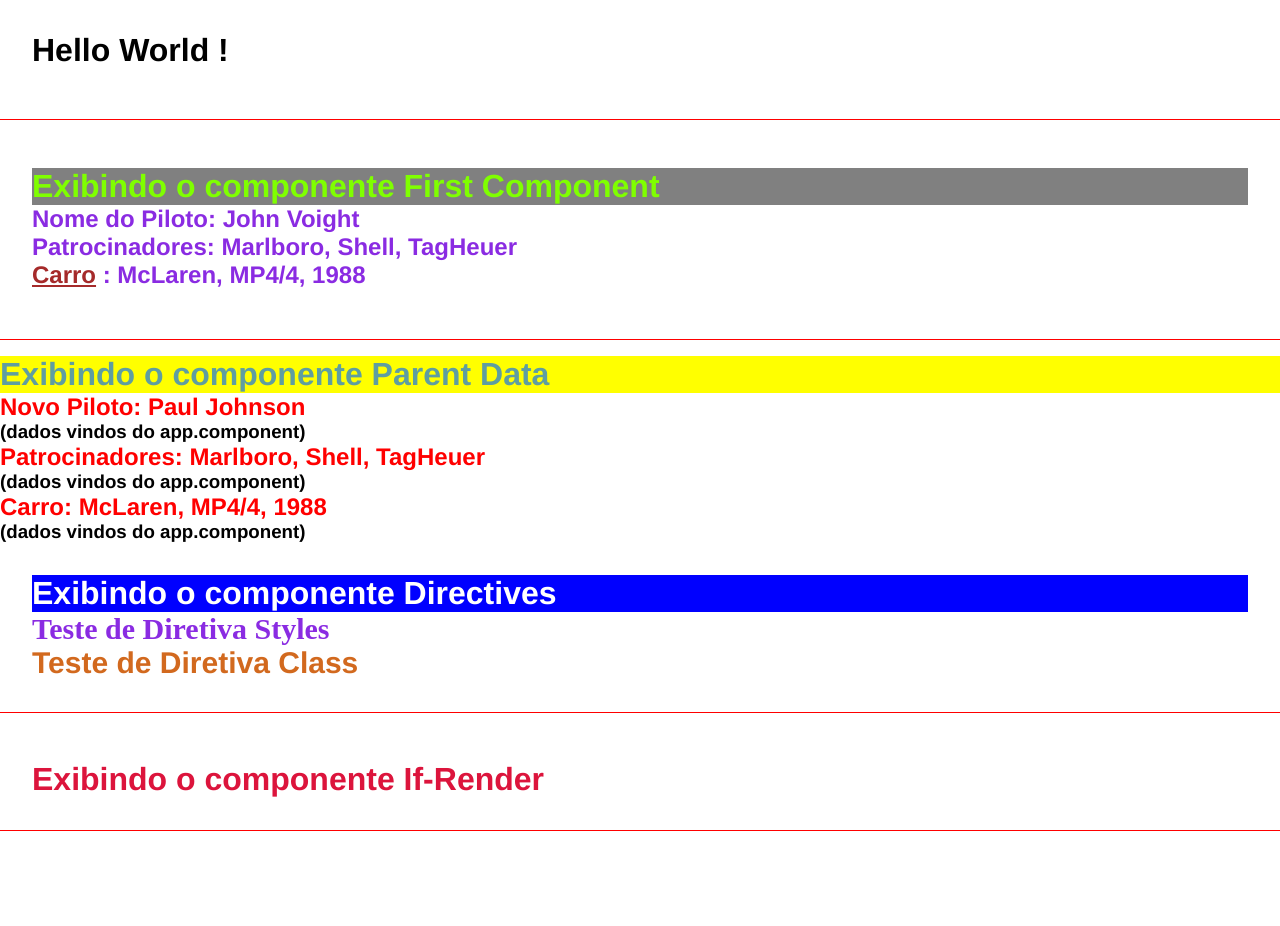
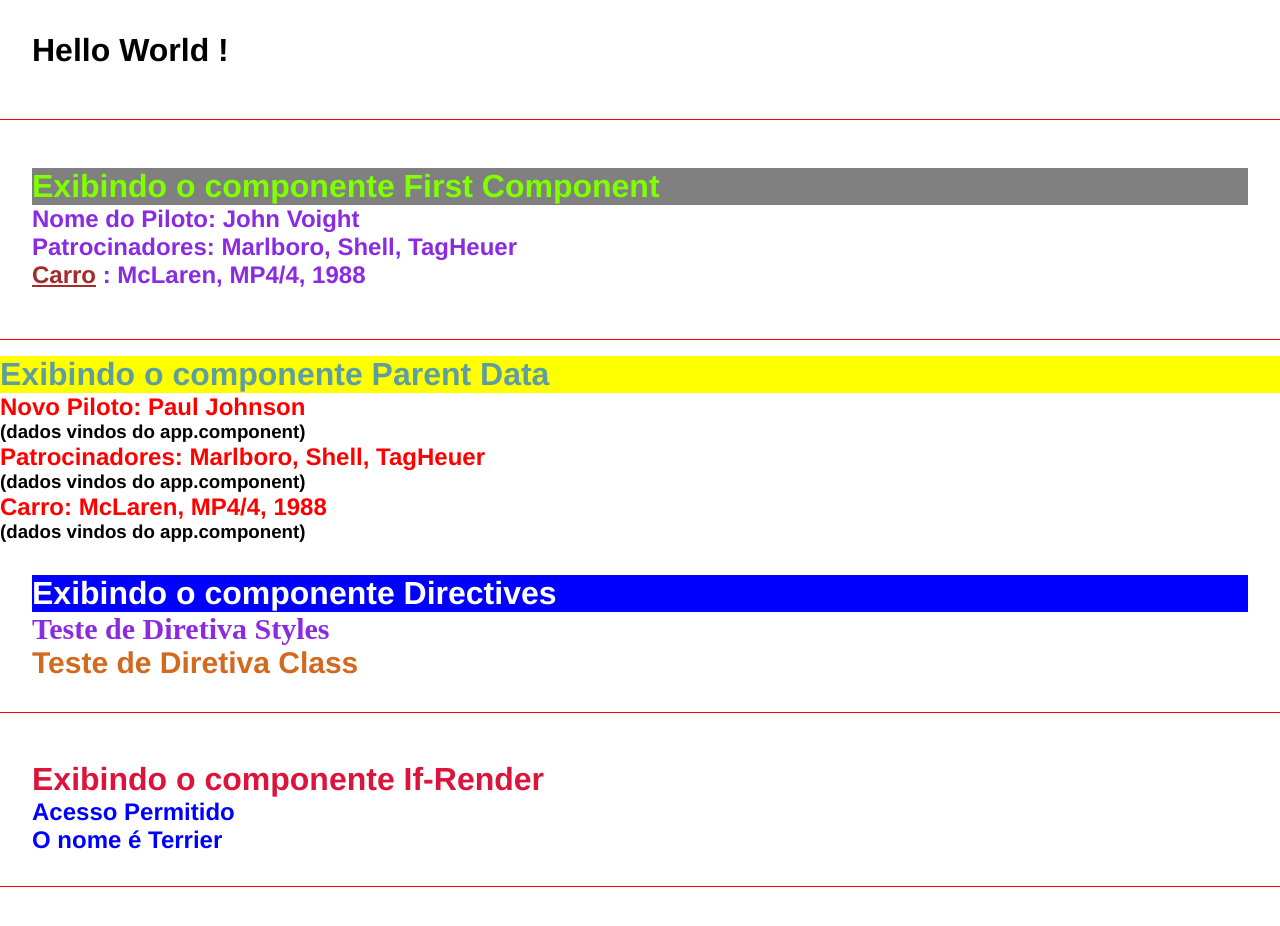
Before and after one commit to ernestopcaraujo/projectReviewAngular, an Angular app in the folder curso-angular/: page / in a window 1280 px wide. Shown: the top 926 px of the page. Built offline with nearby package versions, Linux system fonts and the light colour scheme.

Commit message:
Added propoerties to TS file

```diff
--- a/curso-angular/src/app/components/if-render/if-render.component.ts
+++ b/curso-angular/src/app/components/if-render/if-render.component.ts
@@ -7,6 +7,9 @@ import { Component, OnInit } from '@angular/core';
 })
 export class IfRenderComponent implements OnInit {
 
+  showDiv: boolean = true;
+  name: string = 'Terrier';
+
   constructor() { }
 
   ngOnInit(): void {
```
